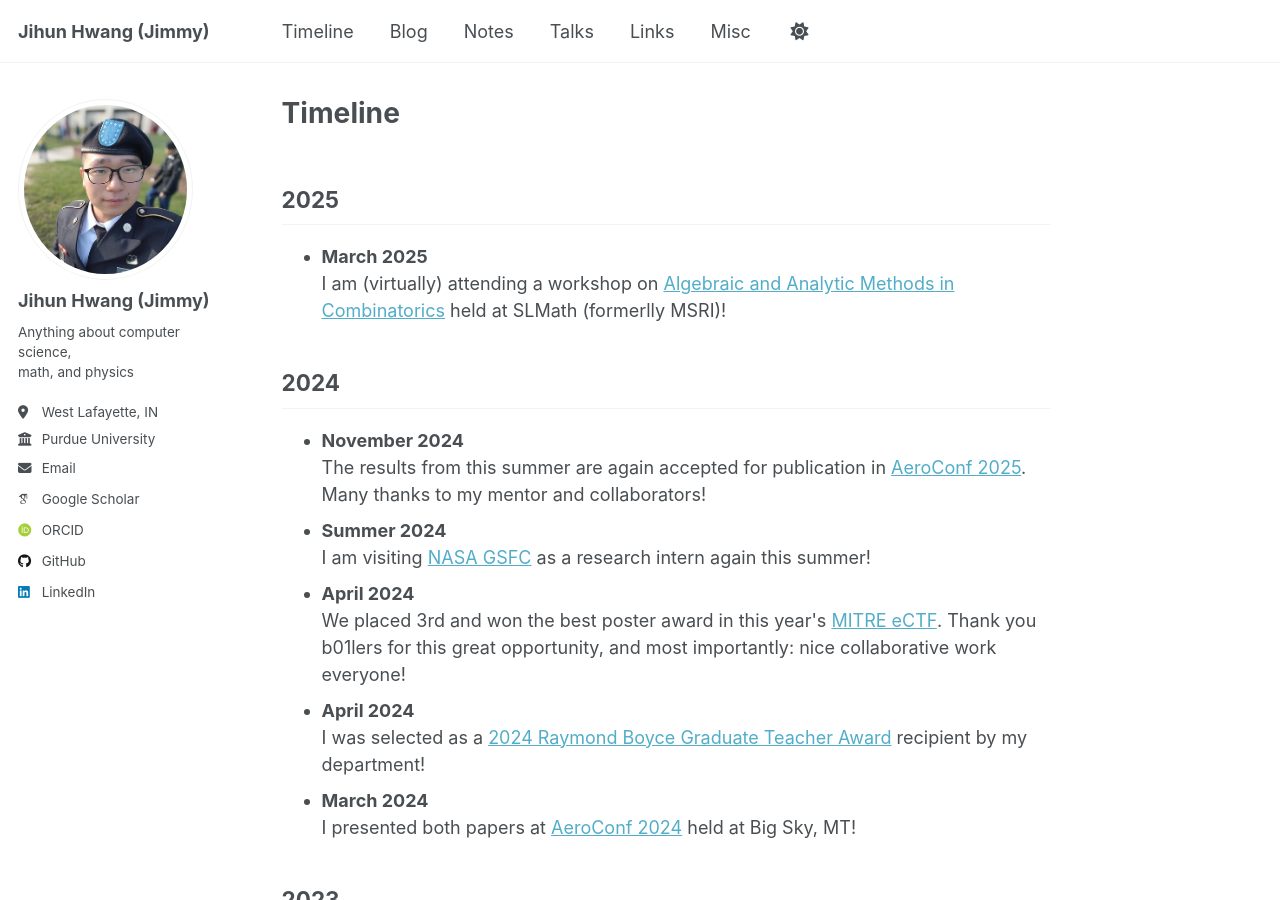
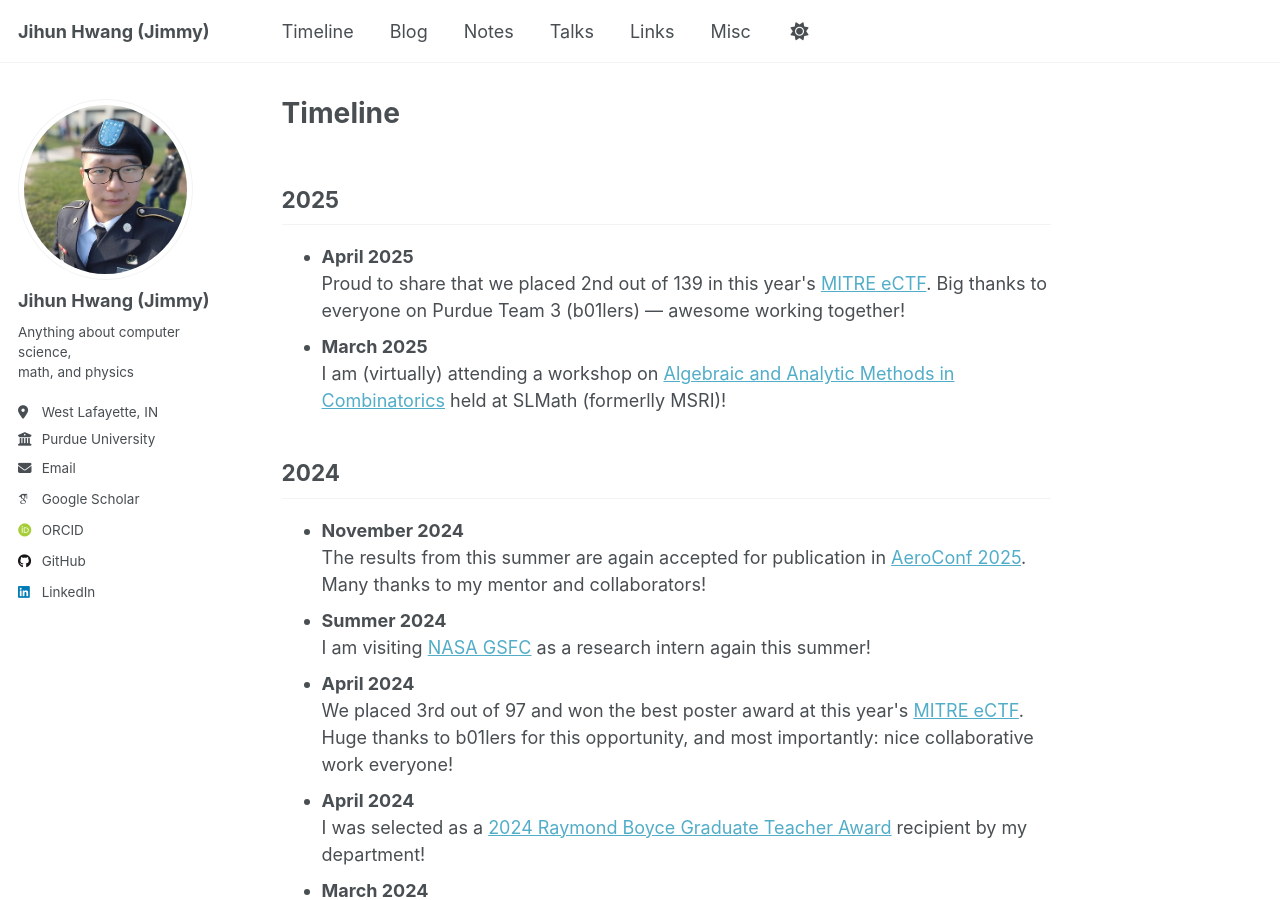
Before and after one commit to jihunhwang/jihunhwang.github.io, a Jekyll site: the page built from _pages/timeline.md, in a window 1280 px wide and 900 px high. Built offline with Jekyll 4.4.1, drawn with Linux system fonts in a browser that asks for light colours; some web fonts are replaced.

Commit message:
lol blogpost date was wrong. Also added ectf2025 in timeline

```diff
--- a/_pages/timeline.md
+++ b/_pages/timeline.md
@@ -10,6 +10,10 @@ search: exclude
 <font size="4">
 <ul>
 
+<li>
+	<div><b>April 2025</b></div>
+	<div>Proud to share that we placed 2nd out of 139 in this year's <a href="https://ectf.mitre.org/">MITRE eCTF</a>. Big thanks to everyone on Purdue Team 3 (b01lers) — awesome working together!</div>
+</li>
 
 <li>
 	<div><b>March 2025</b></div>
@@ -37,7 +41,7 @@ search: exclude
 
 <li>
 	<div><b>April 2024</b></div>
-	<div>We placed 3rd and won the best poster award in this year's <a href="https://mitre-engenuity.org/growing-impact/ectf-embedded-capture-the-flag/">MITRE eCTF</a>. Thank you b01lers for this great opportunity, and most importantly: nice collaborative work everyone!</div>
+	<div>We placed 3rd out of 97 and won the best poster award at this year's <a href="https://ectf.mitre.org/">MITRE eCTF</a>. Huge thanks to b01lers for this opportunity, and most importantly: nice collaborative work everyone!</div>
 </li>
 
 <li>
```
Also changed, not shown: _posts/2025-06-13-Kovari-Sos-Turan Theorem.md (renamed from _posts/2025-05-17-Kovari-Sos-Turan Theorem.md, +2 -2 lines).
